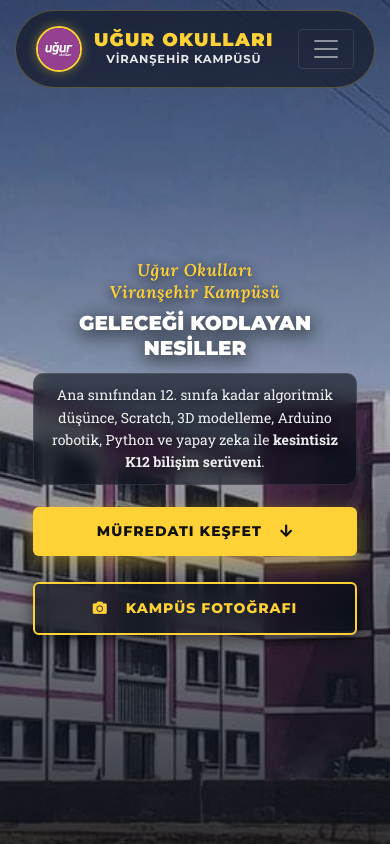
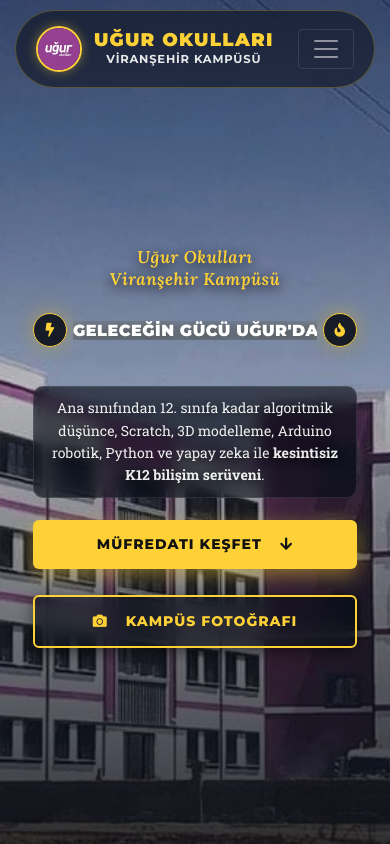
Before and after one commit to vahitkeskin/bilisimhocasi, a website built with Vite: page index.html in a window 390 px wide. Shown: the top 844 px of the page. Built offline with nearby package versions, Linux system fonts and the light colour scheme.

Commit message:
feat: dinamik acilir-kapanir baslik rotasyonu (Yapay Zeka, Robotik, Basari, Güç ve Kurumsal Çagri) ve ozel ikon entegrasyonu

```diff
--- a/css/style.css
+++ b/css/style.css
@@ -233,16 +233,73 @@
   letter-spacing: 0.5px;
 }
 
-#cover h2 {
+/* Open-Close Dynamic Headline (vahitkeskinweb inspired) */
+.open-close-headline-wrapper {
+  margin: 15px auto 25px;
+  display: flex;
+  justify-content: center;
+  align-items: center;
+  width: 100%;
+}
+
+.start {
+  display: inline-flex !important;
+  align-items: center !important;
+  justify-content: center !important;
   font-family: var(--font-heading) !important;
   font-weight: 900 !important;
-  font-size: 68px !important;
+  font-size: clamp(22px, 2.6vw, 38px) !important;
   color: #FFFFFF !important;
+  text-transform: uppercase !important;
+  letter-spacing: 1px !important;
+  text-shadow: 0 4px 25px rgba(0, 0, 0, 0.95);
   margin-bottom: 24px !important;
-  letter-spacing: 2px !important;
-  text-transform: uppercase !important;
-  text-shadow: 0 5px 25px rgba(0, 0, 0, 0.95);
-  line-height: 1.15;
+  position: relative;
+  max-width: 100%;
+}
+
+.end1, .end2 {
+  display: inline-flex;
+  align-items: center;
+  justify-content: center;
+  width: 52px;
+  height: 52px;
+  min-width: 52px;
+  border-radius: 50%;
+  background: rgba(8, 12, 22, 0.85);
+  border: 2px solid var(--primary-gold);
+  color: var(--primary-gold);
+  font-size: 22px;
+  box-shadow: 0 0 20px rgba(254, 209, 54, 0.45);
+  transition: all 0.4s cubic-bezier(0.16, 1, 0.3, 1);
+  flex-shrink: 0;
+}
+
+.end1:hover, .end2:hover {
+  transform: scale(1.12);
+  background: var(--primary-gold);
+  color: #111111;
+  box-shadow: 0 0 30px rgba(254, 209, 54, 0.7);
+}
+
+.middle1 {
+  display: inline-block;
+  overflow: hidden;
+  white-space: nowrap;
+  max-width: 1200px;
+  opacity: 1;
+  margin: 0 14px;
+  color: #FFFFFF;
+  text-shadow: 0 0 20px rgba(254, 209, 54, 0.3), 0 4px 15px rgba(0, 0, 0, 0.9);
+  transition: max-width 0.75s cubic-bezier(0.16, 1, 0.3, 1), opacity 0.45s ease, transform 0.45s ease;
+  transform: scale(1);
+}
+
+.middle1.closed {
+  max-width: 0 !important;
+  opacity: 0 !important;
+  margin: 0 !important;
+  transform: scale(0.96);
 }
 
 .cover-subtitle {
@@ -1034,8 +1091,17 @@
   #cover h1 {
     font-size: 34px !important;
   }
-  #cover h2 {
-    font-size: 50px !important;
+  .start {
+    font-size: 30px !important;
+  }
+  .end1, .end2 {
+    width: 46px;
+    height: 46px;
+    min-width: 46px;
+    font-size: 19px;
+  }
+  .middle1 {
+    margin: 0 10px;
   }
   .aboutUs-content:before {
     left: 40px;
@@ -1080,12 +1146,20 @@
     text-shadow: 0 3px 12px rgba(0, 0, 0, 0.95) !important;
     line-height: 1.3 !important;
   }
-  #cover h2 {
-    font-size: 20px !important;
-    margin-bottom: 12px !important;
-    letter-spacing: 0px !important;
-    line-height: 1.25 !important;
-    text-shadow: 0 4px 18px rgba(0, 0, 0, 0.95) !important;
+  .start {
+    font-size: 16px !important;
+    letter-spacing: 0.5px !important;
+    margin-bottom: 14px !important;
+  }
+  .end1, .end2 {
+    width: 34px;
+    height: 34px;
+    min-width: 34px;
+    font-size: 14px;
+    border-width: 1.5px;
+  }
+  .middle1 {
+    margin: 0 6px;
   }
   .cover-subtitle {
     font-size: 14px;
--- a/index.html
+++ b/index.html
@@ -97,7 +97,19 @@
           <h1>Uğur Okulları <br class="d-block d-md-none">Viranşehir Kampüsü</h1>
         </div>
         <div class="col-12">
-          <h2>GELECEĞİ KODLAYAN <br class="d-block d-md-none">NESİLLER</h2>
+          <div class="open-close-headline-wrapper">
+            <h2 class="start" id="dynamic-headline-container">
+              <span class="end1" id="headline-icon-left">
+                <i class="fas fa-robot" aria-hidden="true"></i>
+              </span>
+              <span class="middle1" id="headline-text-middle">
+                Yapay Zeka ve Geleceği Kodluyoruz
+              </span>
+              <span class="end2" id="headline-icon-right">
+                <i class="fas fa-brain" aria-hidden="true"></i>
+              </span>
+            </h2>
+          </div>
         </div>
         <div class="col-12">
           <p class="cover-subtitle">
--- a/js/main.js
+++ b/js/main.js
@@ -489,4 +489,68 @@
       copyToClipboard(snippet);
     });
   }
+  // --- DYNAMIC OPEN-CLOSE HEADLINE ROTATOR (vahitkeskinweb effect) ---
+  const dynamicItems = [
+    {
+      leftIcon: 'fas fa-robot',
+      rightIcon: 'fas fa-brain',
+      text: 'Yapay Zeka ve Geleceği Kodluyoruz'
+    },
+    {
+      leftIcon: 'fas fa-bolt',
+      rightIcon: 'fas fa-fire',
+      text: "Geleceğin Gücü Uğur'da Başlar"
+    },
+    {
+      leftIcon: 'fas fa-chart-line',
+      rightIcon: 'fas fa-trophy',
+      text: "Viranşehir'de Başarıyı Zirveye Taşıyoruz"
+    },
+    {
+      leftIcon: 'fas fa-laptop-code',
+      rightIcon: 'fas fa-code',
+      text: 'Teknoloji ve İnovasyonun Öncüsü'
+    },
+    {
+      leftIcon: 'fas fa-school',
+      rightIcon: 'fas fa-rocket',
+      text: "Siz Hayal Edin, Viranşehir Uğur'da Gerçekleştirelim"
+    }
+  ];
+
+  const middleTextEl = document.getElementById('headline-text-middle');
+  const leftIconEl = document.getElementById('headline-icon-left');
+  const rightIconEl = document.getElementById('headline-icon-right');
+
+  let currentItemIndex = 0;
+  let isHeadlineAnimating = false;
+
+  function cycleHeadline() {
+    if (!middleTextEl || !leftIconEl || !rightIconEl) return;
+    if (isHeadlineAnimating) return;
+    isHeadlineAnimating = true;
+
+    // 1. Close smoothly (collapse width to 0)
+    middleTextEl.classList.add('closed');
+
+    // 2. Wait for close transition to finish (750ms)
+    setTimeout(() => {
+      currentItemIndex = (currentItemIndex + 1) % dynamicItems.length;
+      const nextItem = dynamicItems[currentItemIndex];
+
+      // Update text and icons while hidden
+      middleTextEl.textContent = nextItem.text;
+      leftIconEl.innerHTML = `<i class="${nextItem.leftIcon}" aria-hidden="true"></i>`;
+      rightIconEl.innerHTML = `<i class="${nextItem.rightIcon}" aria-hidden="true"></i>`;
+
+      // 3. Open smoothly (expand width back to full)
+      middleTextEl.classList.remove('closed');
+      isHeadlineAnimating = false;
+    }, 750);
+  }
+
+  // Cycle every 4 seconds
+  if (middleTextEl) {
+    setInterval(cycleHeadline, 4200);
+  }
 });
```
